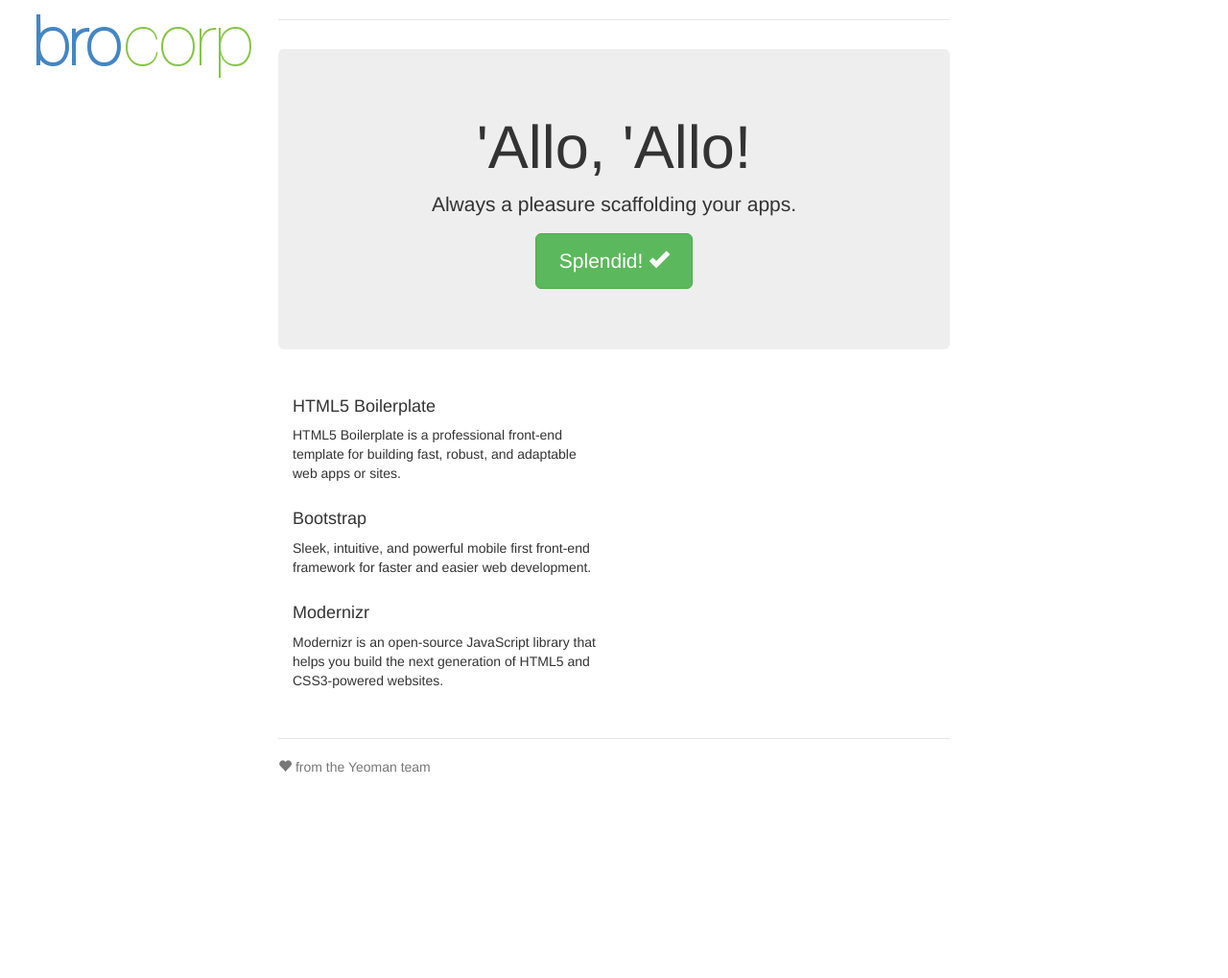
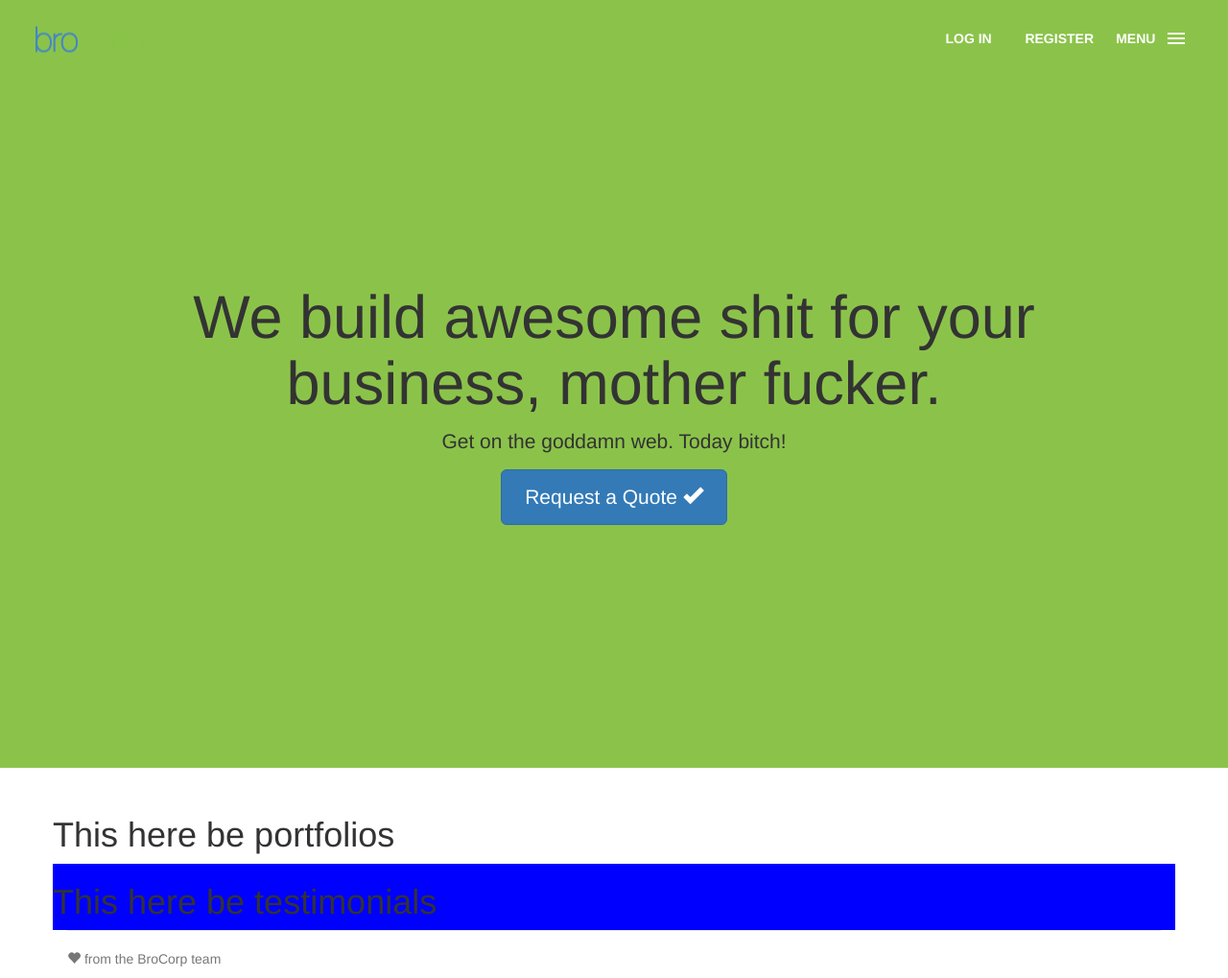
Before and after one commit to brocorpunited/betasite, a website: page app/index.html in a window 1280 px wide. Shown: the whole page at 96% size. Before the commit the page ends 839 px from the top, so only its background shows below. Drawn offline with nearby package versions, Linux system fonts and the light colour scheme; files that its build step writes are made by us from their sources.

Commit message:
working on dat homepage

```diff
--- a/app/index.html
+++ b/app/index.html
@@ -24,7 +24,7 @@
     <div class="container">
       <div class="header">
         <header class="cd-header">
-		        <div class="cd-logo"><a href="#0"><img src="img/logo.png" alt="Logo"></a></div>
+		        <div class="cd-logo"><a href="#0"><img src="img/logo.png" class="img-responsive" width="50%" alt="Logo"></a></div>
 
 		        <nav>
 			           <ul class="cd-secondary-nav">
@@ -60,31 +60,29 @@
 		       </ul>
 	     </nav>
       </div>
+    </div>
 
       <div class="jumbotron">
-        <h1>'Allo, 'Allo!</h1>
-        <p class="lead">Always a pleasure scaffolding your apps.</p>
-        <p><a class="btn btn-lg btn-success" href="#">Splendid! <span class="glyphicon glyphicon-ok"></span></a></p>
+        <div class="container">
+        <h1>We build awesome shit for your business, mother fucker.</h1>
+        <p class="lead">Get on the goddamn web. Today bitch!
+      </p>
+        <p><a class="btn btn-lg btn-primary" href="#">Request a Quote <span class="glyphicon glyphicon-ok"></span></a></p>
       </div>
-
-      <div class="row marketing">
-        <div class="col-lg-6">
-          <h4>HTML5 Boilerplate</h4>
-          <p>HTML5 Boilerplate is a professional front-end template for building fast, robust, and adaptable web apps or sites.</p>
-
-
-
-          <h4>Bootstrap</h4>
-          <p>Sleek, intuitive, and powerful mobile first front-end framework for faster and easier web development.</p>
-
-          <h4>Modernizr</h4>
-          <p>Modernizr is an open-source JavaScript library that helps you build the next generation of HTML5 and CSS3-powered websites.</p>
-
-        </div>
       </div>
-
+<div class="container" id="portfolio">
+    <div class="row">
+      <h1>This here be portfolios</h1>
+    </div>
+  </div>
+  <div class="container" id="testimonials">
+      <div class="row">
+        <h1>This here be testimonials</h1>
+      </div>
+    </div>
+<div class="container">
       <div class="footer">
-        <p><span class="glyphicon glyphicon-heart"></span> from the Yeoman team</p>
+        <p><span class="glyphicon glyphicon-heart"></span> from the BroCorp team</p>
       </div>
 
     </div>
--- a/app/styles/main.css
+++ b/app/styles/main.css
@@ -1,14 +1,6 @@
-.browsehappy {
-  margin: 0.2em 0;
-  background: #ccc;
-  color: #000;
-  padding: 0.2em 0;
-}
 
-/* Space out content a bit */
-body {
-  padding-top: 20px;
-  padding-bottom: 20px;
+html, body {
+  height: 100%;
 }
 
 /* Everything but the jumbotron gets side spacing for mobile first views */
@@ -19,19 +11,6 @@ body {
   padding-right: 15px;
 }
 
-/* Custom page header */
-.header {
-  border-bottom: 1px solid #e5e5e5;
-}
-
-/* Make the masthead heading the same height as the navigation */
-.header h3 {
-  margin-top: 0;
-  margin-bottom: 0;
-  line-height: 40px;
-  padding-bottom: 19px;
-}
-
 /* Custom page footer */
 .footer {
   padding-top: 19px;
@@ -39,19 +18,21 @@ body {
   border-top: 1px solid #e5e5e5;
 }
 
-.container-narrow > hr {
-  margin: 30px 0;
-}
 
 /* Main marketing message and sign up button */
 .jumbotron {
   text-align: center;
   border-bottom: 1px solid #e5e5e5;
+  height: 100%;
 }
 
 .jumbotron .btn {
   font-size: 21px;
   padding: 14px 24px;
+}
+
+.jumbotron h1 {
+  padding-top: 20%;
 }
 
 /* Supporting marketing content */
@@ -65,9 +46,6 @@ body {
 
 /* Responsive: Portrait tablets and up */
 @media screen and (min-width: 768px) {
-  .container {
-    max-width: 730px;
-  }
 
   /* Remove the padding we set earlier */
   .header,
@@ -77,13 +55,11 @@ body {
     padding-right: 0;
   }
 
-  /* Space out the masthead */
-  .header {
-    margin-bottom: 30px;
-  }
+
 
   /* Remove the bottom border on the jumbotron for visual effect */
   .jumbotron {
+    background-color: #8BC34A;
     border-bottom: 0;
   }
 }
@@ -406,3 +382,11 @@ body {
     font-size: 1rem;
   }
 }
+
+/* Portfolio section */
+
+
+/* Testimonial section */
+#testimonials {
+  background-color: blue;
+}
```
